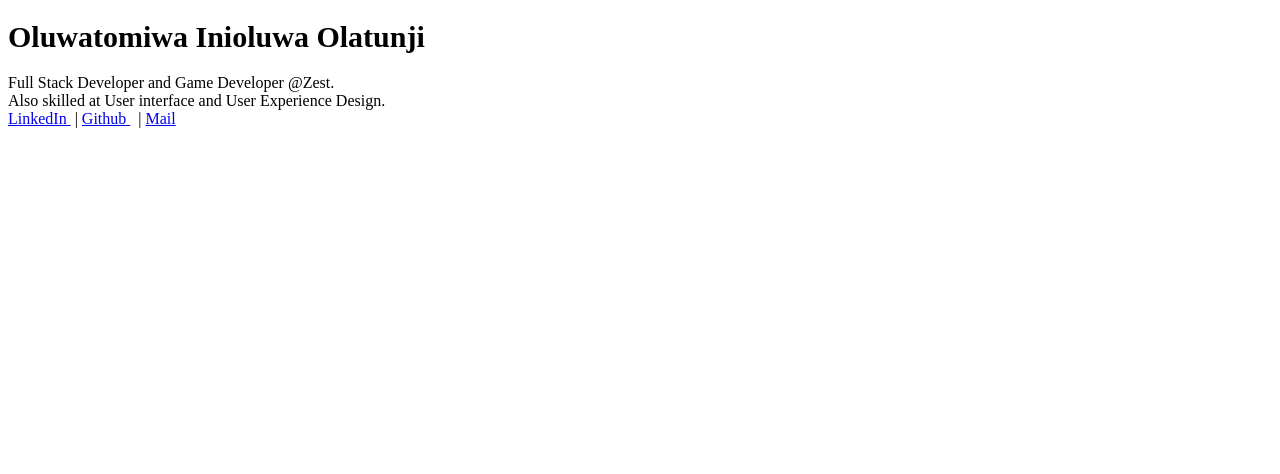
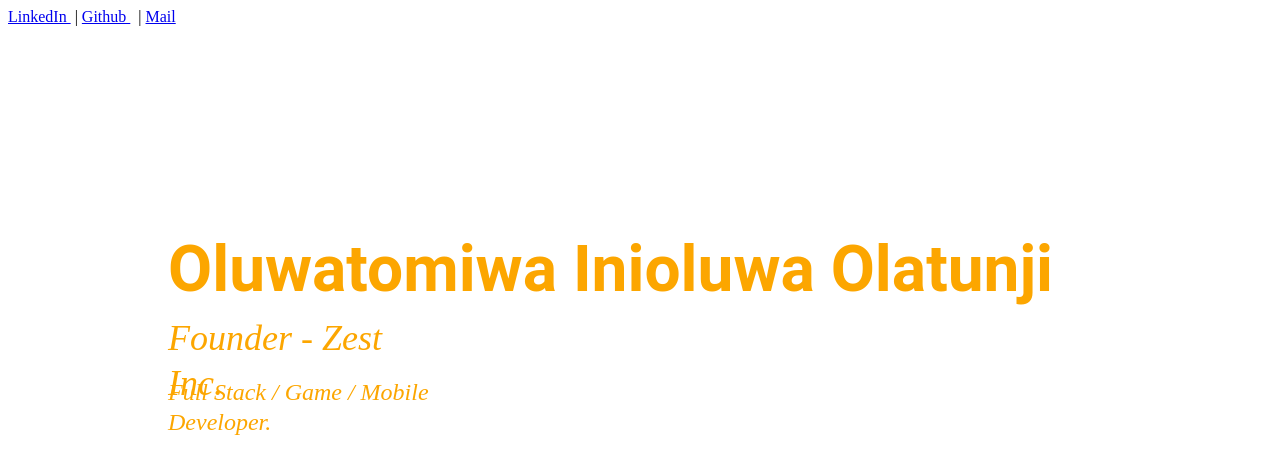
Before and after one commit to olatunjitello17/Personal-Web, a plain HTML site: page index.html in a window 1280 px wide. Drawn offline with Linux system fonts and the light colour scheme.

Commit message:
Major Changes

```diff
--- a/index.html
+++ b/index.html
@@ -11,10 +11,9 @@
 
 
     <h1>Oluwatomiwa Inioluwa Olatunji</h1>
-    Full Stack Developer and Game Developer @Zest.
-    <br> Also skilled at User interface and User Experience Design.
-    <br>
-    <!-- <p>Linkedin | Github | Twitter -->
+    <h2>Founder - Zest Inc.</h2>
+    <h3>Full Stack / Game / Mobile Developer.</h3>
+
               <a href="https://www.linkedin.com/in/oluwatomiwa-olatunji-bb8149195/"></i> LinkedIn </a> &nbsp;|
             	<a href="https://www.github.com/olatunjitello17" ></i> Github </a> &nbsp; |
             	<a href="mailto:olatunjitello17@gmail.com?subject=Website"> Mail </a>
--- a/style.css
+++ b/style.css
@@ -1,7 +1,55 @@
 h1 {
-  color: black;
-  text-decoration: none;
-  font-size: 30px;
+  position: absolute;
+  width: 1103px;
+  height: 75px;
+  left: 168px;
+  top: 189px;
+
+  font-family: Roboto;
+  font-style: normal;
+  font-weight: bold;
+  font-size: 64px;
+  line-height: 75px;
+  /* identical to box height */
+
+
+  color: #FCA600;
+}
+
+h2 {
+  /* Founder - Zest Inc. */
+
+
+position: absolute;
+width: 267px;
+height: 45px;
+left: 168px;
+top: 286px;
+
+font-family: Source Sans Pro;
+font-style: italic;
+font-weight: normal;
+font-size: 36px;
+line-height: 45px;
+
+color: #FCA600;
+
+}
+
+h3 {
+  position: absolute;
+width: 361px;
+height: 30px;
+left: 168px;
+top: 353px;
+
+font-family: Source Sans Pro;
+font-style: italic;
+font-weight: normal;
+font-size: 24px;
+line-height: 30px;
+
+color: #FCA600;
 
 }
 a {
```
